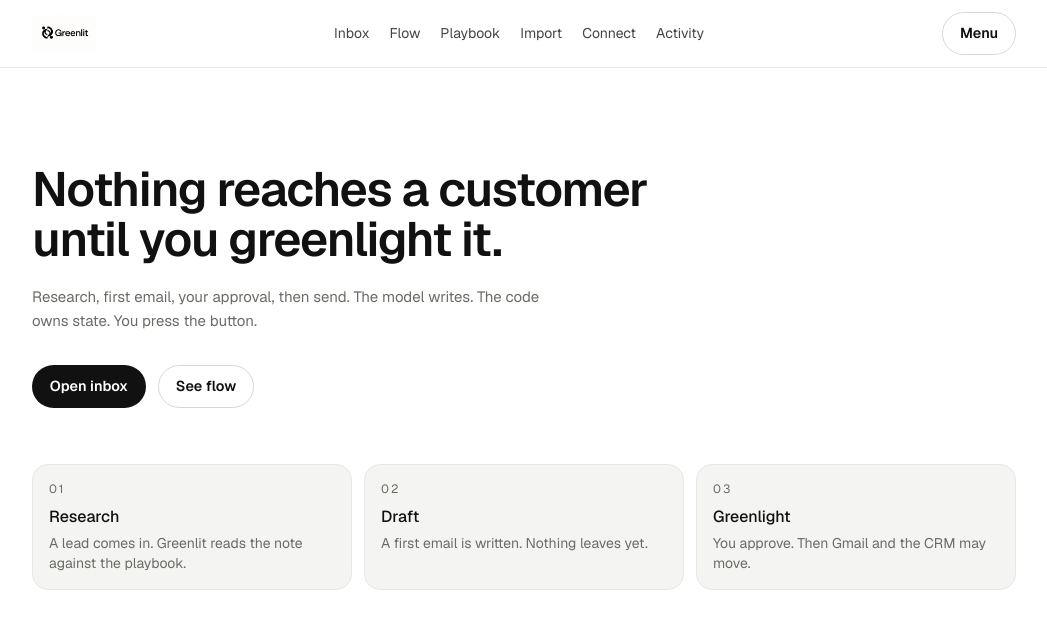
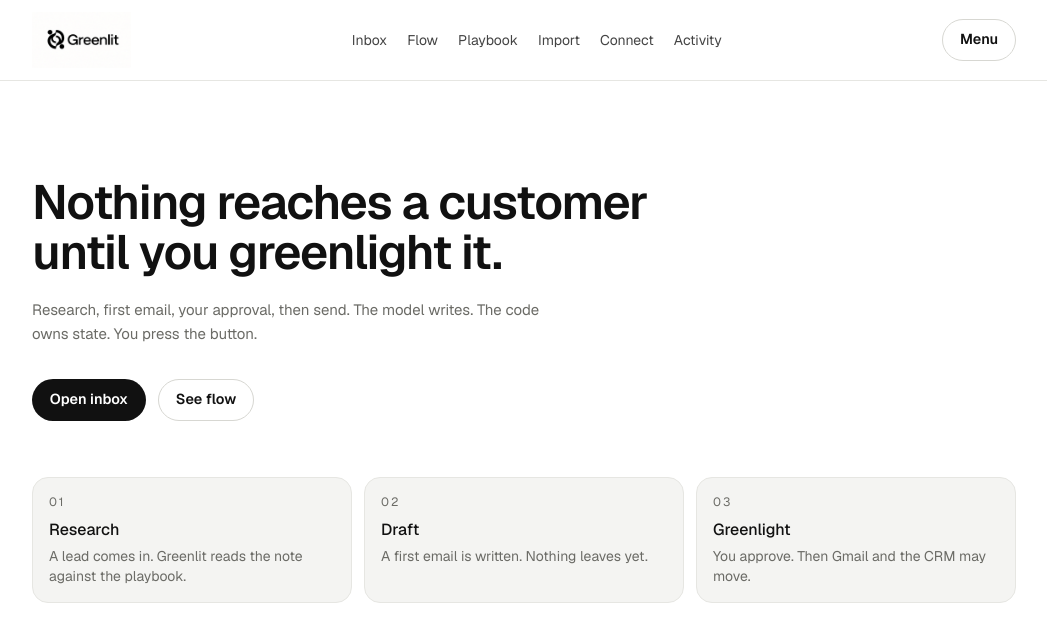
Before and after one commit to miromnb-coder/Greenlit, a Next.js app: page / in a window 1280 px wide. Shown: the top 642 px of the page, without its empty margins (116-1163 px from the left). Built offline with nearby package versions, Linux system fonts and the light colour scheme.

Commit message:
Make header lockup larger

```diff
--- a/components/Nav.tsx
+++ b/components/Nav.tsx
@@ -16,16 +16,16 @@ export function Nav() {
   const [open, setOpen] = useState(false);
   return (
     <header className="sticky top-0 z-20 border-b border-[#e6e6e2] bg-white/90 backdrop-blur">
-      <div className="mx-auto flex max-w-5xl items-center justify-between px-5 py-3">
-        <Link href="/" onClick={() => setOpen(false)} className="flex items-center" aria-label="Greenlit home">
-          <img src="/IMG_5126.PNG" alt="Greenlit" className="h-8 w-auto md:h-9" />
+      <div className="mx-auto flex max-w-5xl items-center justify-between gap-3 px-5 py-3">
+        <Link href="/" onClick={() => setOpen(false)} className="flex min-w-0 items-center" aria-label="Greenlit home">
+          <img src="/IMG_5126.PNG" alt="Greenlit" className="h-12 w-auto max-w-[70vw] object-contain object-left md:h-14" />
         </Link>
         <nav className="hidden items-center gap-5 text-sm text-[#444] md:flex">
           {LINKS.map(([href, label]) => (
             <Link key={href} href={href} className="hover:text-black">{label}</Link>
           ))}
         </nav>
-        <button className="btn btn-ghost px-3 py-1 text-sm md:hidden" type="button" onClick={() => setOpen((v) => !v)}>
+        <button className="btn btn-ghost shrink-0 px-3 py-1 text-sm md:hidden" type="button" onClick={() => setOpen((v) => !v)}>
           {open ? "Close" : "Menu"}
         </button>
       </div>
```
